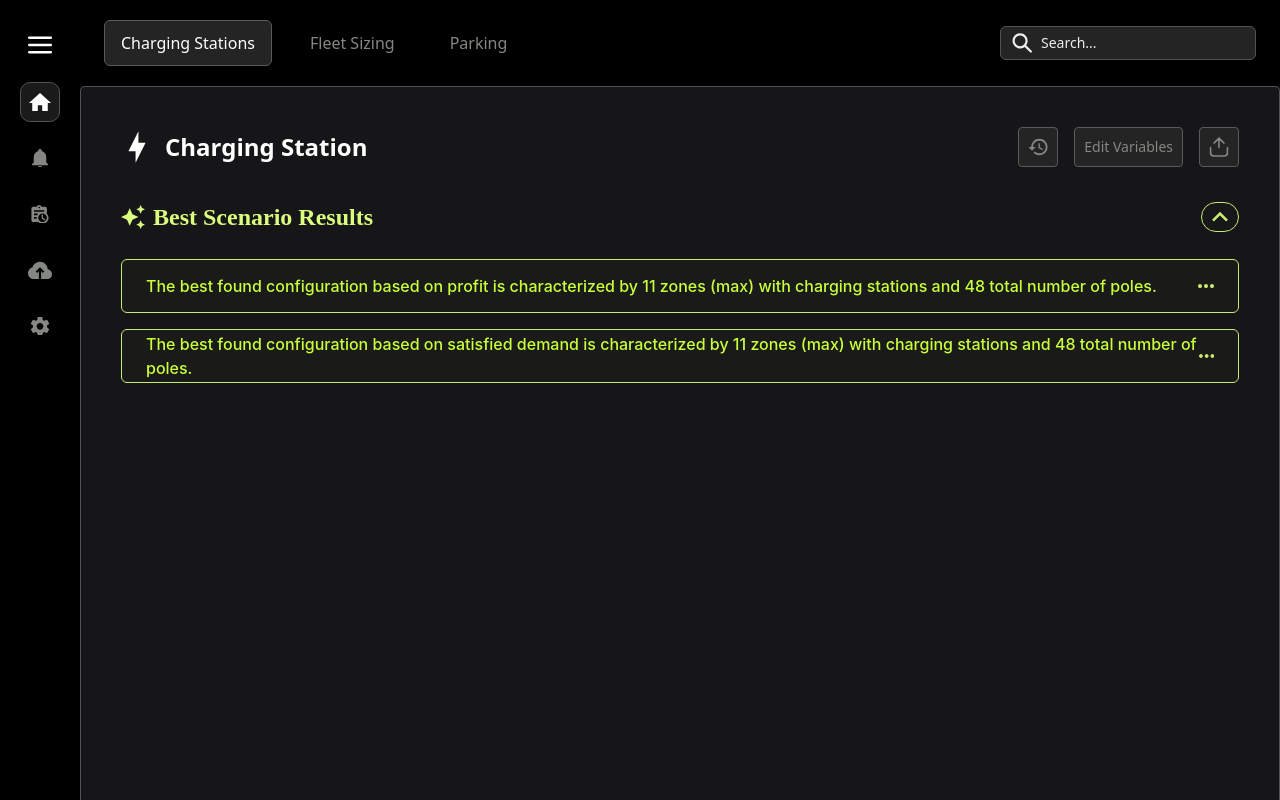
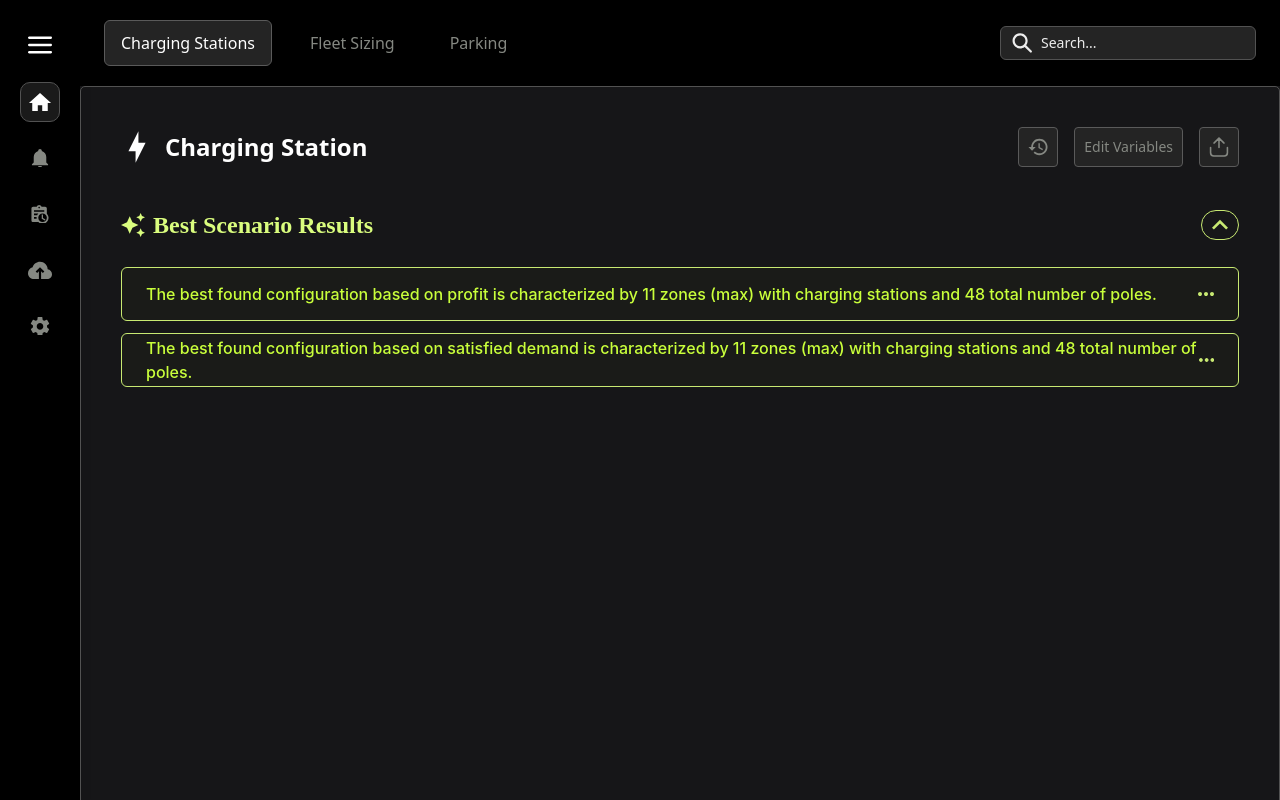
Before and after one commit to Maan-14/data-viz-platform, a React (Vite) app: page / in a window 1280 px wide. Built offline with nearby package versions, Linux system fonts and the light colour scheme.

Commit message:
padding adjustments

```diff
--- a/src/components/BestScenarioResults.tsx
+++ b/src/components/BestScenarioResults.tsx
@@ -4,7 +4,7 @@ import { scenarioData } from '../data/scenarioData';
 
 const BestScenarioResults = () => {
   return (
-    <div className="mt-8">
+    <div className="mt-10">
       <div className="flex items-center justify-between mb-6">
         <div className="flex items-center gap-2">
           <SparklesIcon className="w-6 h-6 text-[#DCFF7FFD]" />
@@ -18,7 +18,7 @@ const BestScenarioResults = () => {
         </div>
       </div>
 
-      <div className="flex flex-col gap-4">
+      <div className="flex flex-col gap-3">
         {scenarioData.map((scenario) => (
           <ScenarioCard key={scenario.id} text={scenario.text} />
         ))}
```
